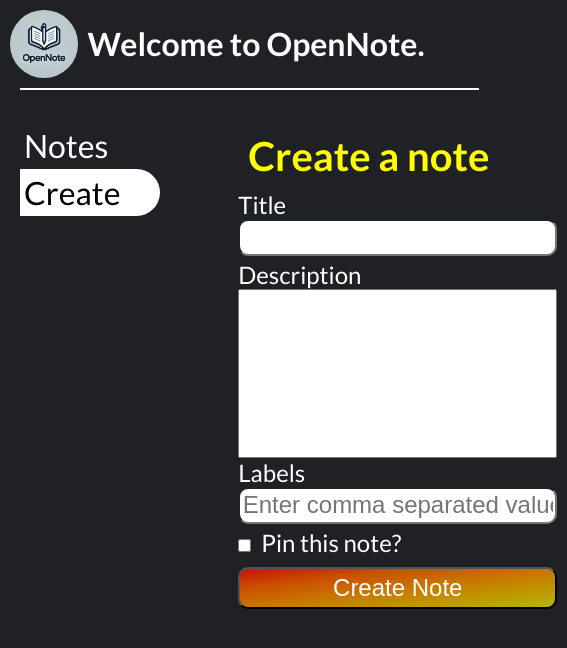
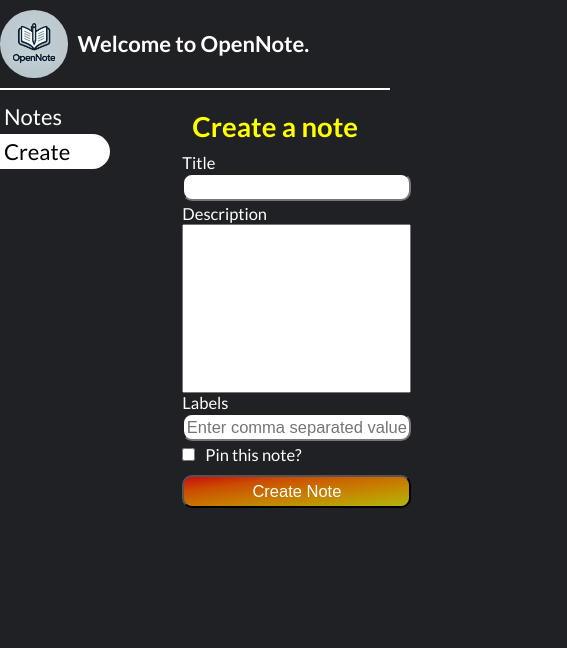
Before and after one commit to dhrruvsharma/OpenNote, a React (Vite) app: page /create in a window 390 px wide. Shown: the top 648 px of the page, 567 px wide, since content can reach past the window. Built offline with nearby package versions, Linux system fonts and the light colour scheme.

Commit message:
Added responsiveness

```diff
--- a/src/Components/Dash.css
+++ b/src/Components/Dash.css
@@ -4,6 +4,7 @@
     grid-gap: 20px;
     margin-right: 20px;
     margin-left: 20px;
+    margin-top: 20px;
 }
 .card-container{
     border-radius: 20px;
@@ -49,6 +50,7 @@
 .wrapper{
     display: flex;
     flex-direction: column-reverse;
+    margin-top: 20px;
 }
 .edit{
     display: flex;
@@ -79,6 +81,7 @@
     position:absolute;
     top: 20%;
     left: 40%;
+    border-radius: 20px;
 }
 .error{
     position: absolute;
@@ -94,16 +97,24 @@
     padding: 10px;
     border-radius: 10px;
 }
+@media (max-width: 800px) {
+    html{
+        font-size: 13px;
+    }
+}
 @media (max-width: 700px) {
     .main-container{
         overflow: scroll;
         grid-template-columns: repeat(1,1fr);
         margin-top: 10px;
-        max-height: 80vh;
+        max-height: 75vh;
         margin-right: 3vw;
     }
     .wrapper{
         margin-top: 10px;
+        display: flex;
+        align-items: center;
+        justify-content: center;
     }
     div.main-container::-webkit-scrollbar {
         width: 10px;
@@ -121,4 +132,20 @@
     .main-container > div{
         margin-right: 10px;
     }
+    html{
+        font-size: 14px;
+    }
+    .edit{
+        top: 20%;
+        left: 30%;
+    }
 }
+@media (max-width: 450px) {
+    html{
+        font-size: 12px;
+    }
+@media (max-width: 400px) {
+    html{
+        font-size: 11px;
+    }
+}
--- a/src/Components/Dashboard/Dashboard.css
+++ b/src/Components/Dashboard/Dashboard.css
@@ -25,5 +25,5 @@
     grid-area: main;
 }
 .dashboard{
-    height: 100vh;
+    height: 100%;
 }
--- a/src/Components/Nav/Nav.css
+++ b/src/Components/Nav/Nav.css
@@ -20,3 +20,11 @@
     border: 1px solid white;
     margin: 0 20px;
 }
+@media (max-width: 450px) {
+    .nav{
+        margin: 0;
+    }
+    .nav-main hr{
+        margin: 0;
+    }
+}
--- a/src/Components/Note.css
+++ b/src/Components/Note.css
@@ -38,7 +38,8 @@
 }
 .labels{
     display: flex;
-    align-items: flex-start;
+    justify-content: space-between;
+    width: 100%;
     span{
         background-color: white;
         margin: 0 0 5px 10px;
@@ -46,6 +47,10 @@
         padding: 5px;
         font-size: 1rem;
     }
+    padding-right: 10px;
+    padding-bottom: 10px;
+    align-items: center;
+    gap: 10xp;
 }
 hr{
     margin: 0 10px;
@@ -93,3 +98,8 @@ hr{
         opacity: 1;
     }
 }
+@media (max-width: 400px) {
+    #color{
+        position: static;
+    }
+}
--- a/src/Components/Note.jsx
+++ b/src/Components/Note.jsx
@@ -79,11 +79,13 @@ const Note = ({ title, date, description, pinned, labels, color, id, setData, se
                     <p>{description}</p>
                     <p className="pinned">{pinned && (<span>&#128204;</span>)}</p>
                     <div className="labels">
-                        {labelList.map((item, index) => (
-                            <span className="label" key={index}>{item}&nbsp;</span>
-                        ))}
+                        <div className="lab">
+                            {labelList.map((item, index) => (
+                                <span className="label" key={index}>{item}&nbsp;</span>
+                            ))}
+                        </div>
+                        <input type="color" name="color" id="color" onChange={HandleColor} onClick={(e) => { e.stopPropagation() }} />
                     </div>
-                    <input type="color" name="color" id="color" onChange={HandleColor} onClick={(e) => { e.stopPropagation() }} />
                 </div>
             </div>
             {del && (
--- a/src/Components/Sidebar/Sidebar.css
+++ b/src/Components/Sidebar/Sidebar.css
@@ -6,6 +6,7 @@
     height: 100%;
     margin-left: 20px;
     max-width: 100%;
+    margin-top: 20px;
 }
 .active{
     background-color: white;
@@ -33,3 +34,8 @@
         margin-top: 10px;
     }
 }
+@media (max-width: 450px) {
+    .sidebar{
+        margin: 10px 0;
+    }
+}
```
